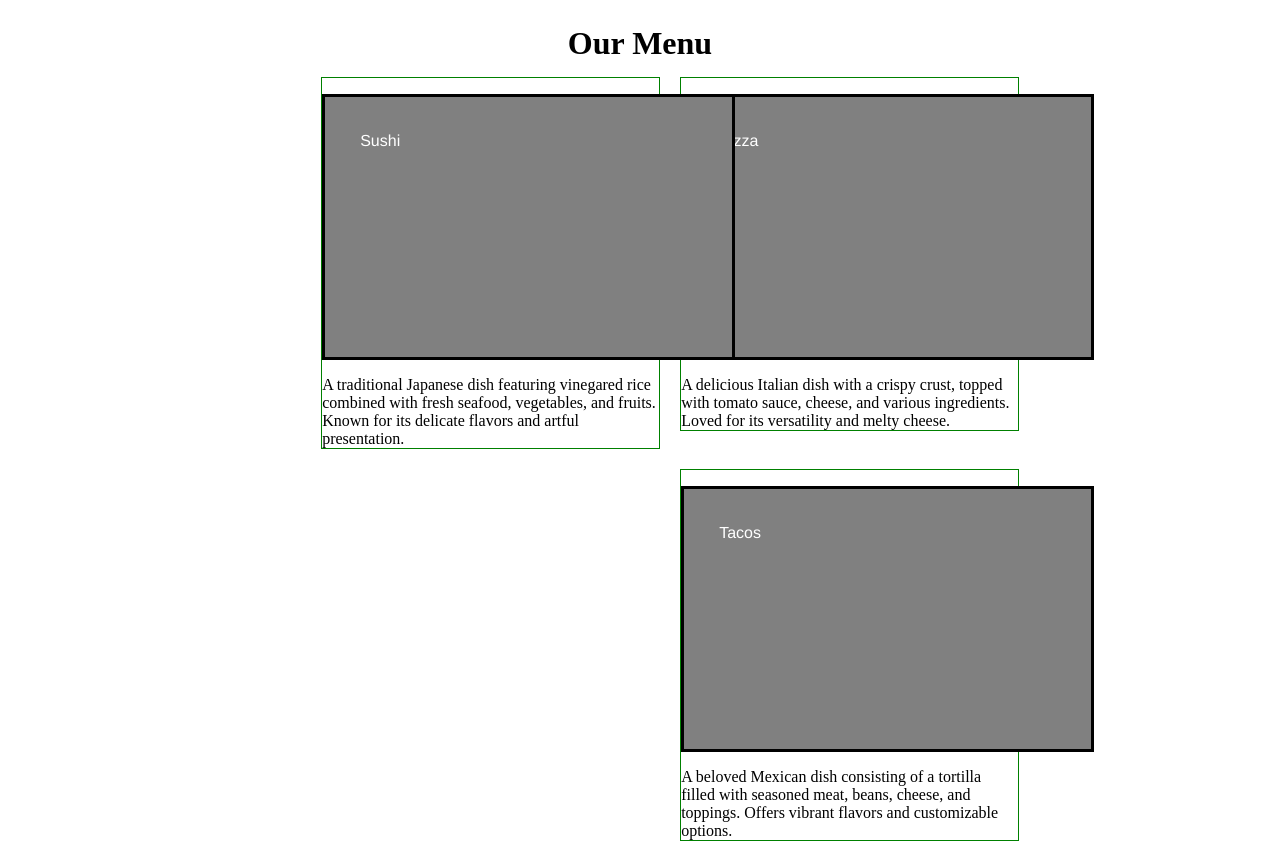
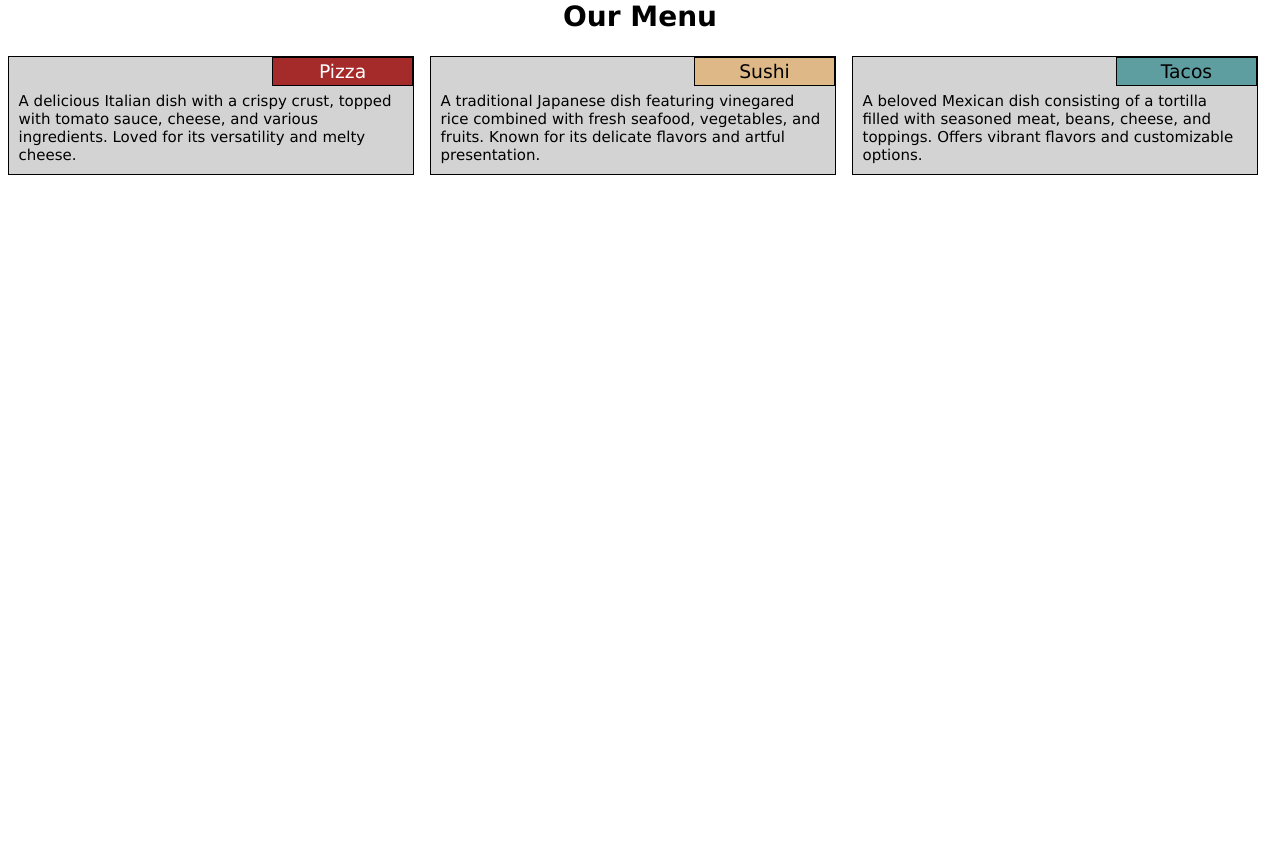
Before and after one commit to aks1374/aks1374.github.io, a PHP site: page / in a window 1280 px wide. After the commit the page ends 175 px from the top, so only its background shows below. Run offline with PHP 8.4, Linux system fonts and the light colour scheme.

Commit message:
Update style.css

```diff
--- a/mod2sol/css/style.css
+++ b/mod2sol/css/style.css
@@ -1,182 +1,84 @@
-<style>
-/********** Base styles **********/
 * {
   box-sizing: border-box;
   margin: 0;
-  padding: 0;
-}
-h1 {
-    margin-top: 25px;
-    margin-bottom: 15px;
-    text-align: center;
 }
 
+
+h1 {
+  margin-bottom: 15px;
+  text-align: center;
+  font-family: Verdana, Helvetica, sans-serif;
+  font-size: 1.75em;
+}
+
+
 p {
-  border: 3px solid black;
-  background-color: grey;
-  width: 100%;
-  height: 190px;
-  padding: 35px;
-  margin-right: auto;
-  margin-left: auto;
-  font-family: Helvetica;
+  border: 1px solid black;
+  width: 35%;
+  font-family: Verdana, Helvetica, sans-serif;
+  font-size: 1.25em;
+  position:absolute;
+  top: 0;
+  right: 0;
+  padding: 3px;
+  text-align: center;
+}
+
+#p1 {
+  background-color: #A52A2A;
   color: white;
-  position: relative;
 }
-.section-title {
-    position: absolute;
-    top: 0;
-    right: 0;
-    padding: 8px;
-    background-color: rgba(0, 0, 0, 0.5);
-    color: white;
-    font-weight: bold;
+#p2 {
+  background-color: #DEB887;
 }
-div#container {
-  position: relative;
-  top: 60px;
+#p3 {
+  background-color: #5F9EA0;
 }
+
+
+div#box {
+  background-color: lightgrey;
+  position:relative;
+  border: 1px black solid;
+  padding-top: 35px;
+  padding-left: 10px;
+  padding-right: 10px;
+  padding-bottom: 10px;
+  font-family: Verdana, Helvetica, sans-serif;
+  font-size: 15px;
+  align-items: center;
+  margin:0.6%;
+
+}
+
+
+
 
 /* Simple Responsive Framework. */
 .row {
-  width: 80%;
+   width: 99%;
 }
 
 /********** Large devices only **********/
 @media (min-width: 992px) {
-  .col-lg-1, .col-lg-2, .col-lg-3, .col-lg-4, .col-lg-5, .col-lg-6, .col-lg-7, .col-lg-8, .col-lg-9, .col-lg-10, .col-lg-11, .col-lg-12 {
-    float: right;
-    border: 1px solid green;
-    margin-bottom: 20px;
-    margin-left: 20px;
+ .col-lg-4{
+   float: left;
+    width: 32.1%;
+
+
   }
-  .col-lg-1 {
-    width: 8.33%;
-  }
-  .col-lg-2 {
-    width: 16.66%;
-  }
-  .col-lg-3 {
-    width: 25%;
-  }
-  .col-lg-4 {
-    width: 33.33%;
-  }
-  .col-lg-5 {
-    width: 41.66%;
-  }
-  .col-lg-6 {
-    width: 50%;
-  }
-  .col-lg-7 {
-    width: 58.33%;
-  }
-  .col-lg-8 {
-    width: 66.66%;
-  }
-  .col-lg-9 {
-    width: 74.99%;
-  }
-  .col-lg-10 {
-    width: 83.33%;
-  }
-  .col-lg-11 {
-    width: 91.66%;
-  }
-  .col-lg-12 {
-    width: 100%;
-  }
+
 }
 
 /********** Medium devices only **********/
 @media (min-width: 768px) and (max-width: 991px) {
-  .col-md-1, .col-md-2, .col-md-3, .col-md-4, .col-md-5, .col-md-6, .col-md-7, .col-md-8, .col-md-9, .col-md-10, .col-md-11, .col-md-12 {
+.col-md-6,.col-md-12 {
     float: left;
-    border: 3px solid green;
-    margin-bottom: 20px;
-    margin-right: 25px;
-    margin-left: 25px;
-  }
-  .col-md-1 {
-    width: 8.33%;
-  }
-  .col-md-2 {
-    width: 16.66%;
-  }
-  .col-md-3 {
-    width: 25%;
-  }
-  .col-md-4 {
-    width: 33.33%;
-  }
-  .col-md-5 {
-    width: 41.66%;
   }
   .col-md-6 {
-    width: 50%;
-  }
-  .col-md-7 {
-    width: 58.33%;
-  }
-  .col-md-8 {
-    width: 66.66%;
-  }
-  .col-md-9 {
-    width: 74.99%;
-  }
-  .col-md-10 {
-    width: 83.33%;
-  }
-  .col-md-11 {
-    width: 91.66%;
+    width: 48%;
   }
   .col-md-12 {
-    width: 100%;
+    width: 98%;
   }
 }
-/********** Small devices only **********/
-@media (max-width: 767px) {
-  .col-sd-1, .col-sd-2, .col-sd-3, .col-sd-4, .col-sd-5, .col-sd-6, .col-sd-7, .col-sd-8, .col-sd-9, .col-sd-10, .col-sd-11, .col-sd-12 {
-    float: left;
-    border: 3px solid green;
-    margin-bottom: 20px;
-    margin-left: 50px;
-  }
-  .col-sd-1 {
-    width: 8.33%;
-  }
-  .col-sd-2 {
-    width: 16.66%;
-  }
-  .col-sd-3 {
-    width: 25%;
-  }
-  .col-sd-4 {
-    width: 33.33%;
-  }
-  .col-sd-5 {
-    width: 41.66%;
-  }
-  .col-sd-6 {
-    width: 50%;
-  }
-  .col-sd-7 {
-    width: 58.33%;
-  }
-  .col-sd-8 {
-    width: 66.66%;
-  }
-  .col-sd-9 {
-    width: 74.99%;
-  }
-  .col-sd-10 {
-    width: 83.33%;
-  }
-  .col-sd-11 {
-    width: 91.66%;
-  }
-  .col-sd-12 {
-    width: 100%;
-  }
-}
-</style>
```
